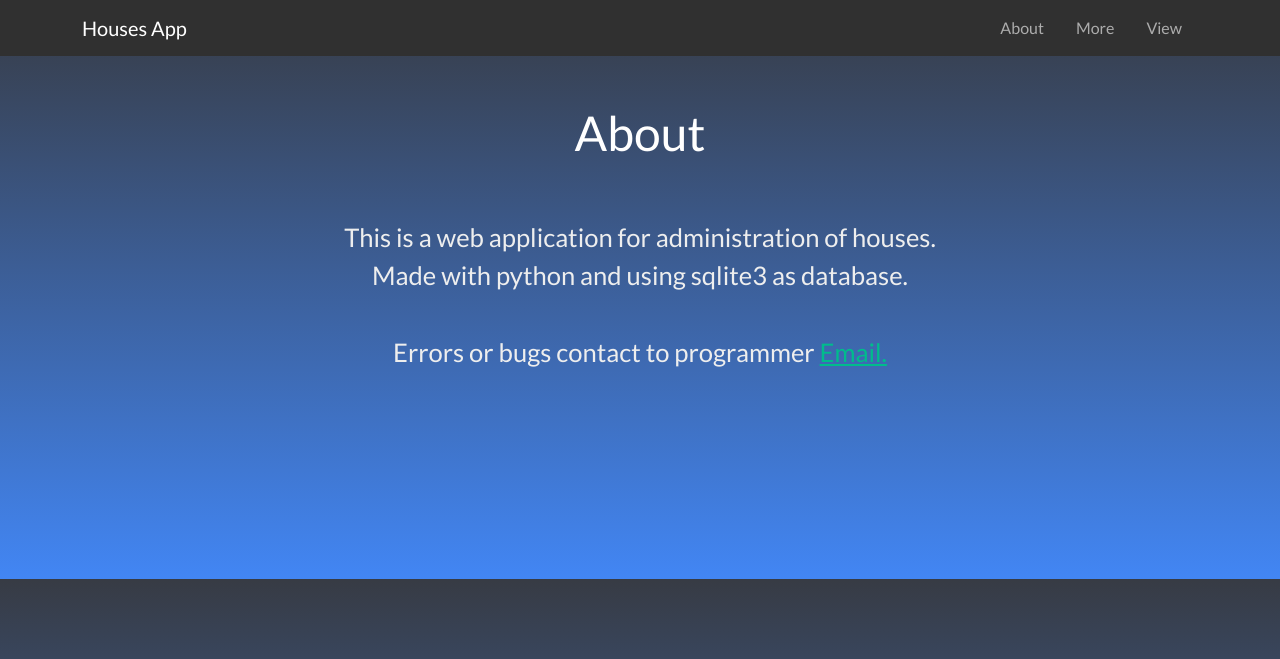
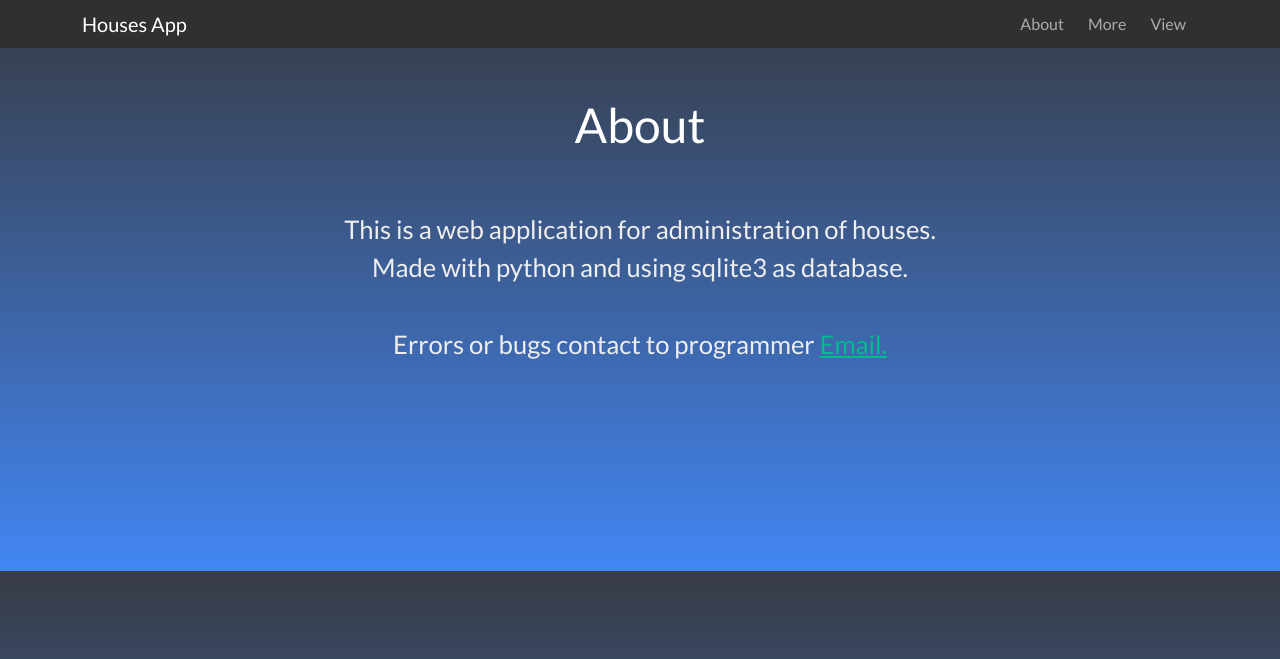
Before and after one commit to EduardYan/houses-app, a Flask app: page /about in a window 1280 px wide. Shown: the top 659 px of the page. Run offline with Flask 2, Linux system fonts and the light colour scheme; some libraries are stand-ins or nearby versions.

Commit message:
old code for bootstrap removed

```diff
--- a/templates/about.html
+++ b/templates/about.html
@@ -5,7 +5,7 @@
 {% block content %}
 <link rel="stylesheet" href="{{ url_for('static', filename = 'css/about.css') }}">
 <h1>About</h1>
-<p class="p-5">This is a web application for administration of houses. <br> Made with python and using sqlite3 as
+<p class="p-5 text-sm-center">This is a web application for administration of houses. <br> Made with python and using sqlite3 as
   database. <br>
   <br>
   Errors or bugs contact to programmer <a href="mailto:eduarygp@gmail.com">Email.</a>
--- a/templates/partials/_nav.html
+++ b/templates/partials/_nav.html
@@ -9,14 +9,14 @@
     </button>
     <div class="collapse navbar-collapse" id="navbarNav">
       <ul class="navbar-nav ms-auto">
-        <li class="nav-item ml-5 p-2">
+        <li class="nav-item p-1">
           <a class="nav-link" href="{{ url_for('houses.about') }}">About</a>
         </li>
-        <li class="nav-item ml-5 p-2">
+        <li class="nav-item p-1">
           <a class="nav-link" href="{{ url_for('houses.more') }}" >More</a>
 
         </li>
-        <li class="nav-item ml-5 p-2">
+        <li class="nav-item p-1">
           <a class="nav-link" href="{{ url_for('houses.view') }}" >View</a>
         </li>
       </ul>
```
Also changed, not shown: static/css/main.css (+0 -10 lines).
